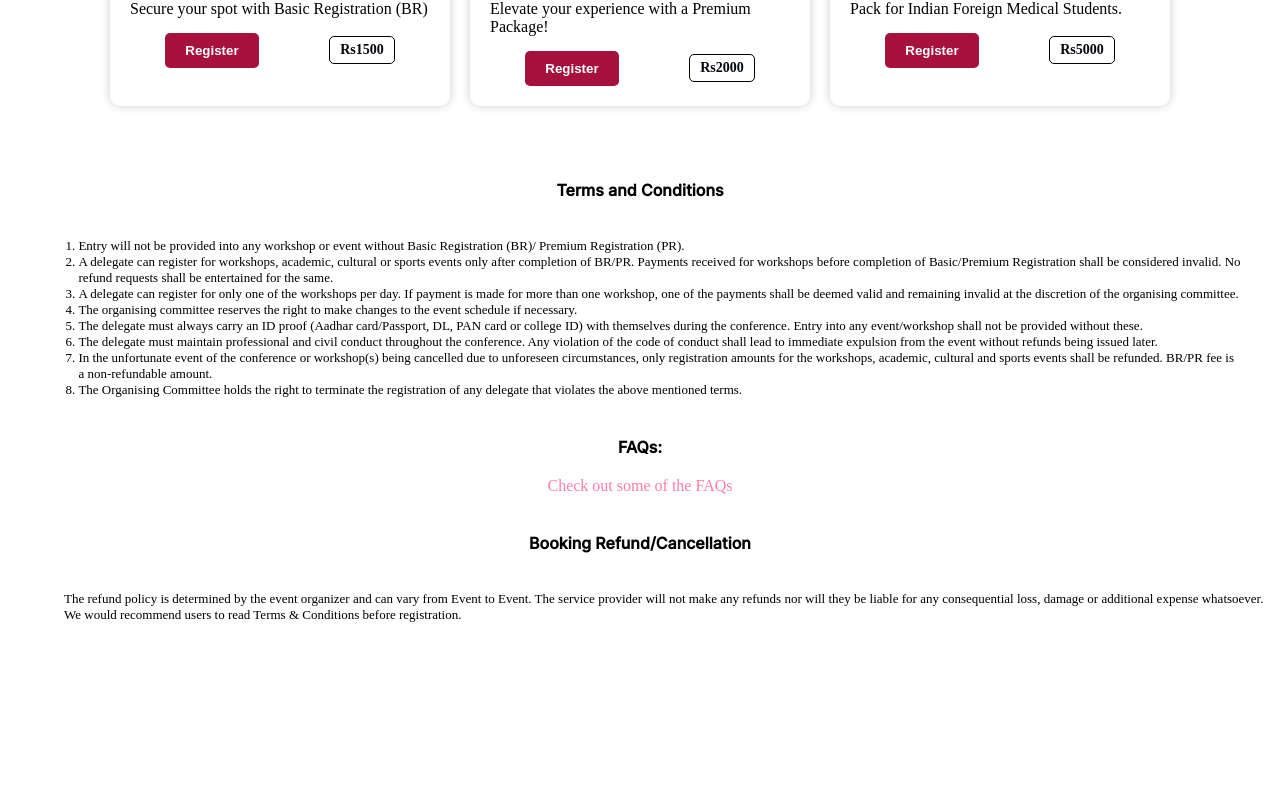
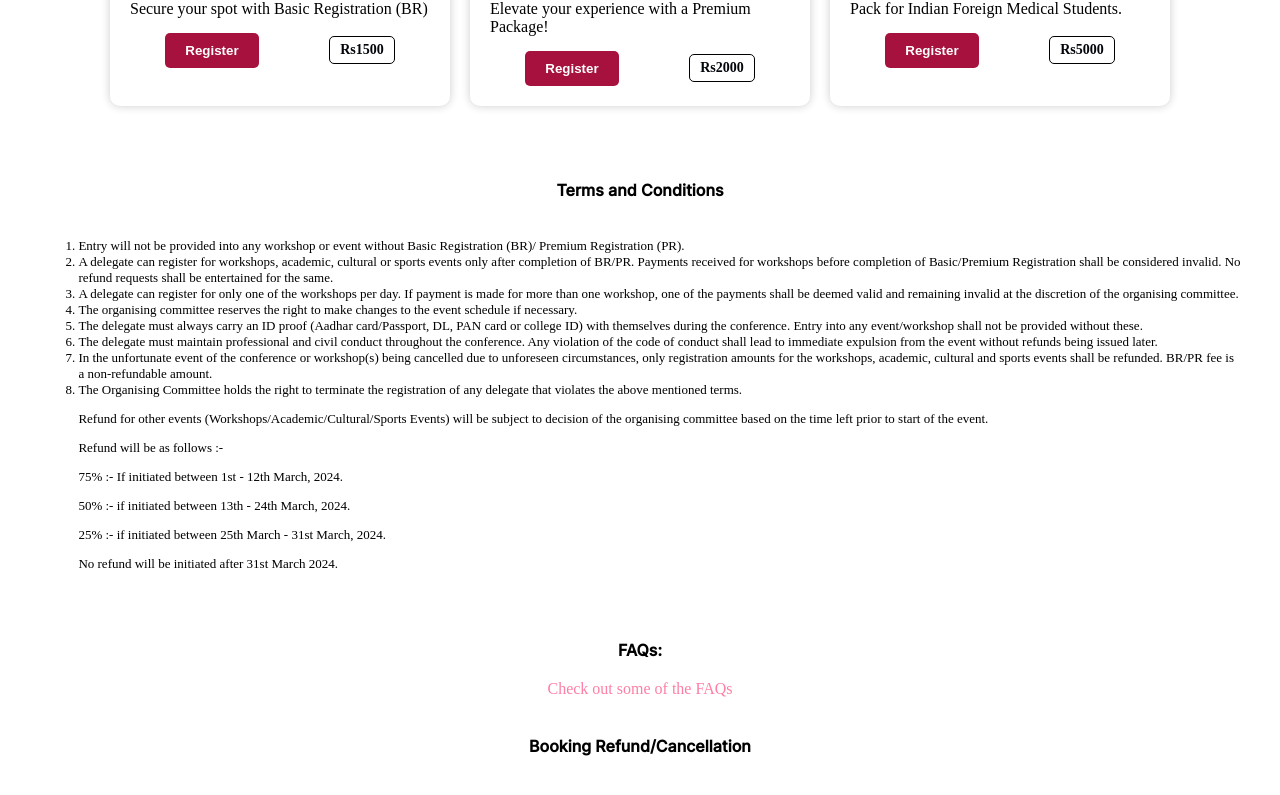
Before and after one commit to shubhbansal9/jwc-website, a React (Create React App) app: page /register in a window 1280 px wide. Shown: the part 536-1331 px from the top of the page. Built offline with nearby package versions, Linux system fonts and the light colour scheme.

Commit message:
minor changes

```diff
--- a/src/components/countdown.js
+++ b/src/components/countdown.js
@@ -17,14 +17,13 @@ const Countdown = () => {
   }, []);
 
   const difference = differenceInMilliseconds(targetDate, currentTime);
-  const { months, days, hours, minutes, seconds } = intervalToDuration({ start: 0, end: difference });
+  const { days, hours, minutes, seconds } = intervalToDuration({ start: 0, end: difference });
 
   return (
     <div className="container-countdown">
       <div className="global-style" />
       <h2 className='heading-countdown'>COUNTDOWN</h2>
       <div className="main">
-        <Card currentNumber={months} nextNumber={months - 1} title="months" />
         <Card currentNumber={days} nextNumber={days - 1} title="days" />
         <Card currentNumber={hours} nextNumber={hours - 1} title="hours" />
         <Card currentNumber={minutes} nextNumber={minutes - 1} title="minutes" />
--- a/src/pages/RegisterNow.css
+++ b/src/pages/RegisterNow.css
@@ -179,6 +179,7 @@ text-align: center;
 }
 .terms-container{
   margin: 3%;
+  font-size: small;
 }
 .faq-text{
   text-align: center;
--- a/src/pages/RegisterNow.js
+++ b/src/pages/RegisterNow.js
@@ -171,7 +171,17 @@ const RegisterNowPage = () => {
   <li className='terms-text'>The delegate must maintain professional and civil conduct throughout the conference. Any violation of the code of conduct shall lead to immediate expulsion from the event without refunds being issued later.</li>
   <li className='terms-text'>In the unfortunate event of the conference or workshop(s) being cancelled due to unforeseen circumstances, only registration amounts for the workshops, academic, cultural and sports events shall be refunded. BR/PR fee is a non-refundable amount.</li>
   <li className='terms-text'>The Organising Committee holds the right to terminate the registration of any delegate that violates the above mentioned terms.</li>
+  <p>Refund for other events (Workshops/Academic/Cultural/Sports Events) will be subject to decision of the organising committee based on the time left prior to start of the event.</p>
+
+<p>Refund will be as follows :-<br></br></p>
+<p>75% :- If initiated between 1st - 12th March, 2024.<br></br></p>
+<p>50% :- if initiated between 13th - 24th March, 2024.<br></br></p>
+<p>25% :- if initiated between 25th March - 31st March, 2024.<br></br></p>
+<p>No refund will be initiated after 31st March 2024.</p><br></br>
 </ol>
+
+
+
 
 
 <h1 className='terms-header'>FAQs:</h1>
```
